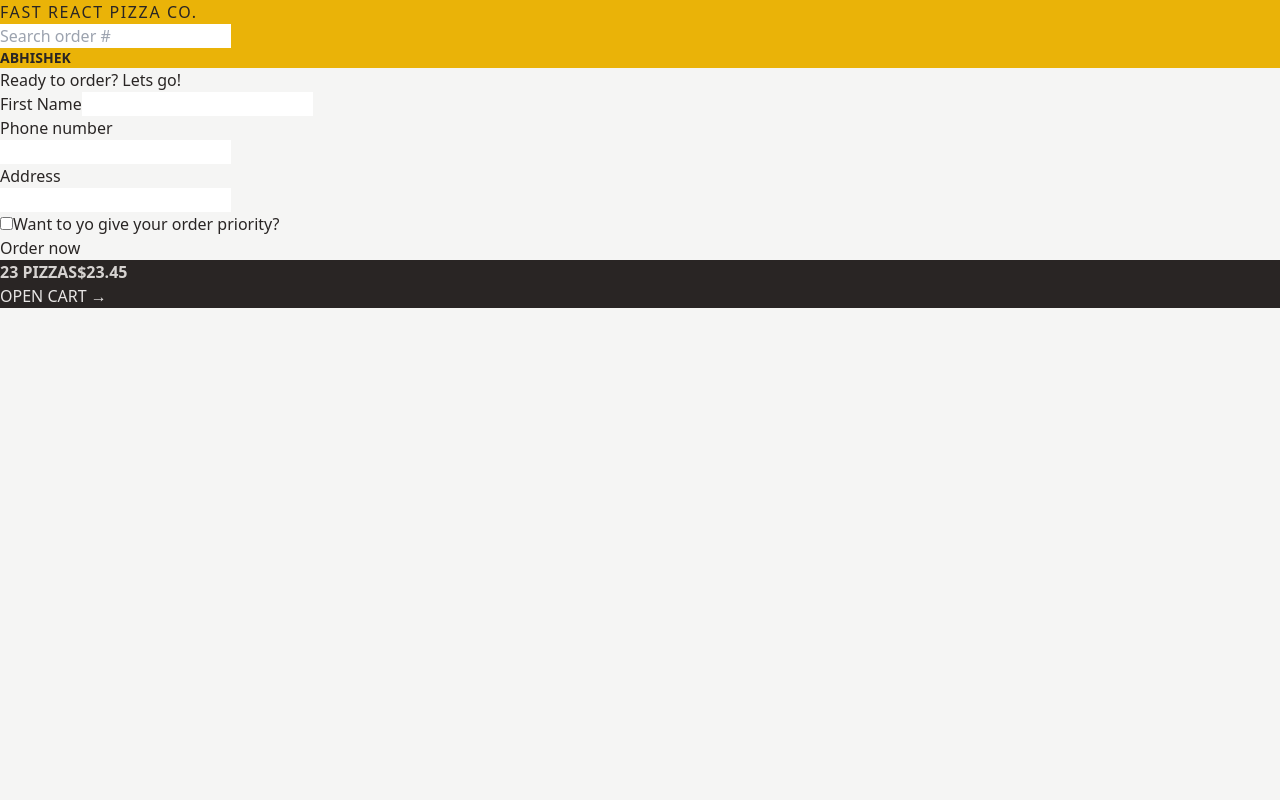
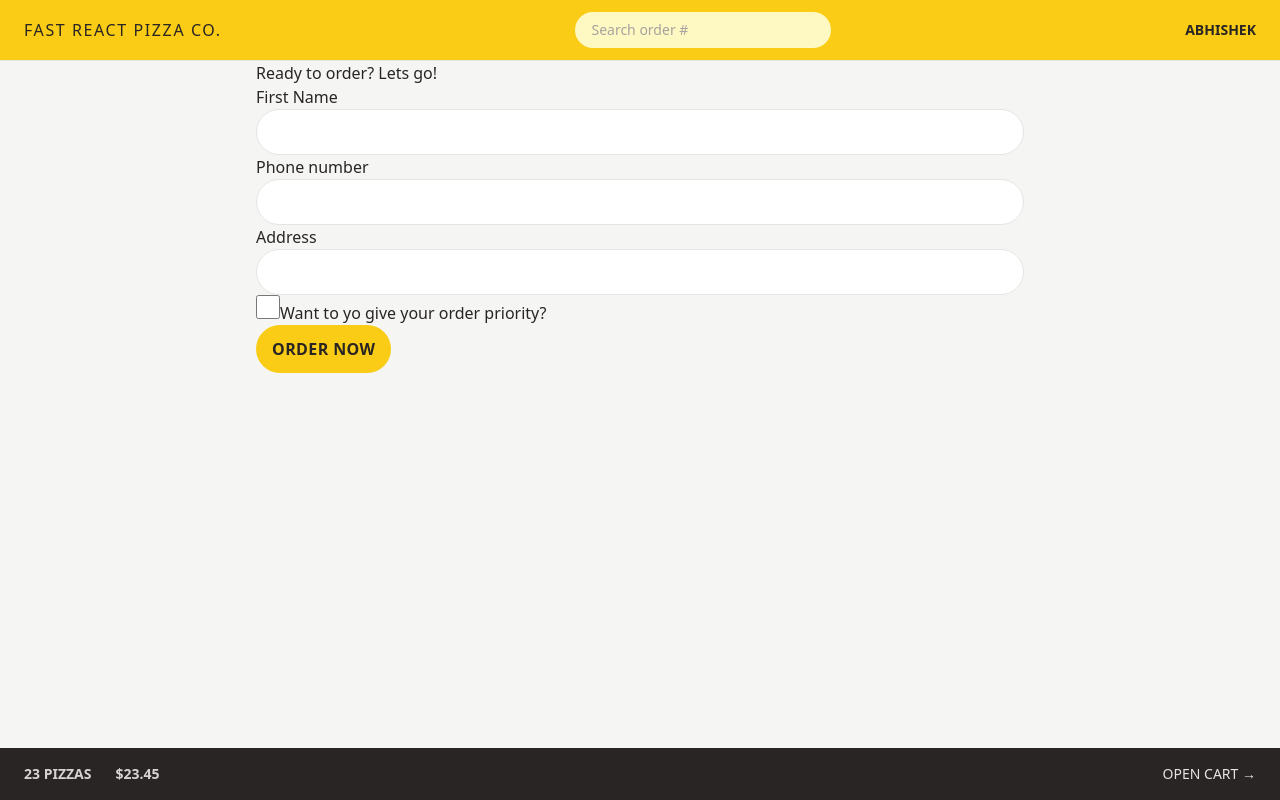
Before and after one commit to arunak7887/fast-react-pizza, a React (Vite) app: page /order/new in a window 1280 px wide. Built offline with nearby package versions, Linux system fonts and the light colour scheme.

Commit message:
Styling components

```diff
--- a/src/features/cart/Cart.jsx
+++ b/src/features/cart/Cart.jsx
@@ -1,23 +1,23 @@
-import { Link } from 'react-router-dom';
+import { Link } from "react-router-dom";
 
 const fakeCart = [
   {
     pizzaId: 12,
-    name: 'Mediterranean',
+    name: "Mediterranean",
     quantity: 2,
     unitPrice: 16,
     totalPrice: 32,
   },
   {
     pizzaId: 6,
-    name: 'Vegetale',
+    name: "Vegetale",
     quantity: 1,
     unitPrice: 13,
     totalPrice: 13,
   },
   {
     pizzaId: 11,
-    name: 'Spinach and Mushroom',
+    name: "Spinach and Mushroom",
     quantity: 1,
     unitPrice: 15,
     totalPrice: 15,
@@ -29,7 +29,9 @@
 
   return (
     <div>
-      <Link to="/menu">&larr; Back to menu</Link>
+      <Link to="/menu" className="text-sm text-blue-500 hover:text-blue-700">
+        &larr; Back to menu
+      </Link>
 
       <h2>Your cart, %NAME%</h2>
 
--- a/src/features/cart/CartOverview.jsx
+++ b/src/features/cart/CartOverview.jsx
@@ -2,8 +2,8 @@
 
 function CartOverview() {
   return (
-    <div className="bg-stone-800 uppercase text-stone-200">
-      <p className="font-semibold text-stone-300">
+    <div className="md:text-centre flex items-center justify-between bg-stone-800 px-4 py-4 text-sm uppercase text-stone-200 sm:px-6">
+      <p className="space-x-4 font-semibold text-stone-300 sm:space-x-6">
         <span>23 pizzas</span>
         <span>$23.45</span>
       </p>
--- a/src/features/order/CreateOrder.jsx
+++ b/src/features/order/CreateOrder.jsx
@@ -6,7 +6,7 @@
 // https://uibakery.io/regex-library/phone-number
 const isValidPhone = (str) =>
   /^\+?\d{1,4}?[-.\s]?\(?\d{1,3}?\)?[-.\s]?\d{1,4}[-.\s]?\d{1,4}[-.\s]?\d{1,9}$/.test(
-    str
+    str,
   );
 
 const fakeCart = [
@@ -50,13 +50,13 @@
       <Form method="POST">
         <div>
           <label>First Name</label>
-          <input type="text" name="customer" required />
+          <input className="input" type="text" name="customer" required />
         </div>
 
         <div>
           <label>Phone number</label>
           <div>
-            <input type="tel" name="phone" required />
+            <input className="input" type="tel" name="phone" required />
           </div>
           {formErrors?.phone && <p>{formErrors.phone}</p>}
         </div>
@@ -64,12 +64,19 @@
         <div>
           <label>Address</label>
           <div>
-            <input type="text" name="address" required />
+            <input
+              type="text"
+              name="address"
+              required
+              className="md:py- w-full rounded-full border border-stone-200 px-4 py-2 text-sm transition-all duration-300
+              placeholder:text-stone-400 focus:outline-none focus:ring focus:ring-yellow-400 md:px-6 md:py-3"
+            />
           </div>
         </div>
 
         <div>
           <input
+            className="h-6 w-6 accent-yellow-400 focus:outline-none focus:ring focus:ring-yellow-400 focus:ring-offset-2"
             type="checkbox"
             name="priority"
             id="priority"
@@ -81,7 +88,12 @@
 
         <div>
           <input type="hidden" name="cart" value={JSON.stringify(cart)} />
-          <button disabled={isSubmitting}>
+          <button
+            disabled={isSubmitting}
+            className="inline-block rounded-full bg-yellow-400 px-4 py-3 font-semibold uppercase tracking-wide text-stone-800 transition-colors
+             duration-300 hover:bg-yellow-300 focus:bg-yellow-300 focus:outline-none focus:ring focus:ring-yellow-300 focus:ring-offset-2
+             disabled:cursor-not-allowed "
+          >
             {isSubmitting ? "Placing order..." : "Order now"}
           </button>
         </div>
--- a/src/features/order/SearchOrder.jsx
+++ b/src/features/order/SearchOrder.jsx
@@ -22,6 +22,8 @@
         onChange={function (e) {
           setQuery(e.target.value);
         }}
+        className="transition:all w-28 rounded-full bg-yellow-100 px-4 py-2 text-sm duration-300 placeholder:text-stone-400 focus:outline-none focus:ring
+        focus:ring-yellow-500  sm:w-64  sm:focus:w-72"
       />
     </form>
   );
--- a/src/features/user/CreateUser.jsx
+++ b/src/features/user/CreateUser.jsx
@@ -1,7 +1,7 @@
-import { useState } from 'react';
+import { useState } from "react";
 
 function CreateUser() {
-  const [username, setUsername] = useState('');
+  const [username, setUsername] = useState("");
 
   function handleSubmit(e) {
     e.preventDefault();
@@ -9,16 +9,19 @@
 
   return (
     <form onSubmit={handleSubmit}>
-      <p>👋 Welcome! Please start by telling us your name:</p>
+      <p className="mb-4 text-sm text-stone-600 md:text-base">
+        👋 Welcome! Please start by telling us your name:
+      </p>
 
       <input
         type="text"
         placeholder="Your full name"
         value={username}
         onChange={(e) => setUsername(e.target.value)}
+        className="w-72"
       />
 
-      {username !== '' && (
+      {username !== "" && (
         <div>
           <button>Start ordering</button>
         </div>
--- a/src/features/user/Username.jsx
+++ b/src/features/user/Username.jsx
@@ -1,3 +1,3 @@
 export function Username() {
-  return <div className="text-sm font-semibold">Abhishek</div>;
+  return <div className="hidden text-sm font-semibold md:block">Abhishek</div>;
 }
--- a/src/index.css
+++ b/src/index.css
@@ -1,6 +1,13 @@
 @tailwind base;
 @tailwind components;
 @tailwind utilities;
+
+@layer components {
+  .input {
+    @apply w-full rounded-full border border-stone-200 px-4 py-2 text-sm transition-all duration-300
+    placeholder:text-stone-400 focus:outline-none focus:ring focus:ring-yellow-400 md:px-6 md:py-3;
+  }
+}
 
 /* body {
   font-family: system-ui, -apple-system, BlinkMacSystemFont, 'Segoe UI', Roboto,
@@ -21,22 +28,37 @@
   width: 45px;
   aspect-ratio: 0.75;
   --c: no-repeat linear-gradient(#333 0 0);
-  background: var(--c) 0% 50%, var(--c) 50% 50%, var(--c) 100% 50%;
+  background:
+    var(--c) 0% 50%,
+    var(--c) 50% 50%,
+    var(--c) 100% 50%;
   background-size: 20% 50%;
   animation: loading 1s infinite linear;
 }
 
 @keyframes loading {
   20% {
-    background-position: 0% 0%, 50% 50%, 100% 50%;
+    background-position:
+      0% 0%,
+      50% 50%,
+      100% 50%;
   }
   40% {
-    background-position: 0% 100%, 50% 0%, 100% 50%;
+    background-position:
+      0% 100%,
+      50% 0%,
+      100% 50%;
   }
   60% {
-    background-position: 0% 50%, 50% 100%, 100% 0%;
+    background-position:
+      0% 50%,
+      50% 100%,
+      100% 0%;
   }
   80% {
-    background-position: 0% 50%, 50% 50%, 100% 100%;
+    background-position:
+      0% 50%,
+      50% 50%,
+      100% 100%;
   }
 }
--- a/src/ui/AppLayout.jsx
+++ b/src/ui/AppLayout.jsx
@@ -7,13 +7,16 @@
   const navigation = useNavigation();
   const isLoading = navigation.state === "loading";
   return (
-    <div className="layout">
+    <div className="grid h-screen grid-rows-[auto_1fr_auto]">
       {isLoading && <Loader />}
       <Header />
 
-      <main>
-        <Outlet />
-      </main>
+      <div className="overflow-scroll">
+        <main className="mx-auto max-w-3xl">
+          <Outlet />
+        </main>
+      </div>
+
       <CartOverview />
     </div>
   );
--- a/src/ui/Header.jsx
+++ b/src/ui/Header.jsx
@@ -4,7 +4,7 @@
 
 export function Header() {
   return (
-    <header className="bg-yellow-500 uppercase">
+    <header className=" flex items-center justify-between border-b border-stone-200 bg-yellow-400 px-4 py-3 uppercase sm:px-6">
       <Link to="/" className="tracking-widest">
         Fast React Pizza Co.
       </Link>
--- a/src/ui/Home.jsx
+++ b/src/ui/Home.jsx
@@ -1,13 +1,16 @@
+import CreateUser from "../features/user/CreateUser";
+
 function Home() {
   return (
-    <div>
-      <h1 className="text-center text-xl font-semibold">
+    <div className="sm  my-10 px-4 text-center sm:my-16">
+      <h1 className="mb-8 text-center text-xl font-semibold md:text-3xl">
         The best pizza.
         <br />
         <span className="text-yellow-500">
           Straight out of the oven, straight to you.
         </span>
       </h1>
+      <CreateUser />
     </div>
   );
 }
```
